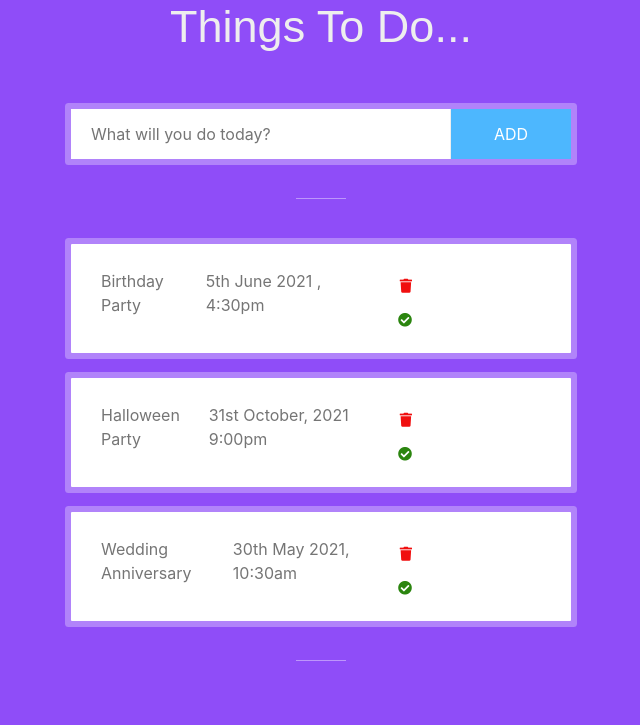
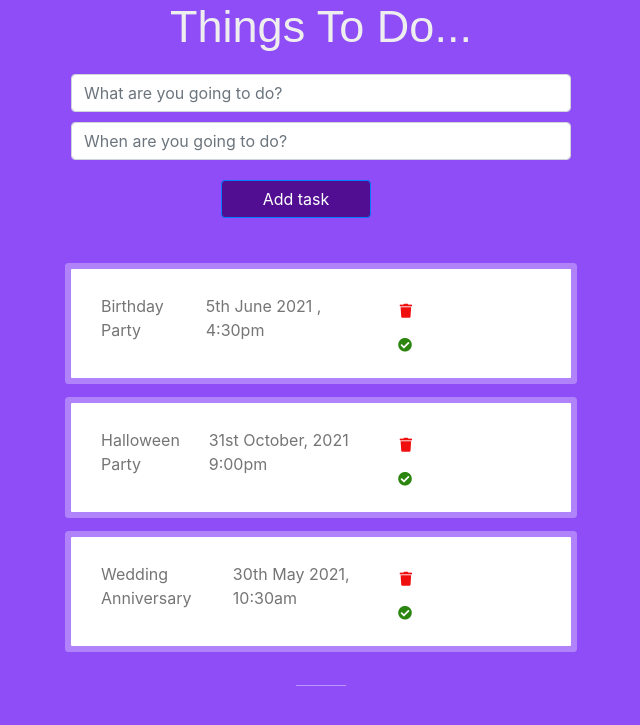
Before and after one commit to DeeAnnEye/python-django-todo, a Django app: page /todo/tasks/ in a window 1280 px wide. Shown: the top 725 px of the page, without its empty margins (319-959 px from the left). Run offline with Django 3.2, Linux system fonts and the light colour scheme; data comes from the database, SQL or seed files in the repository; some libraries are stand-ins or nearby versions.

Commit message:
Change task template

```diff
--- a/todo/static/css/style.css
+++ b/todo/static/css/style.css
@@ -6,10 +6,21 @@
   background: #fff;
   padding: 0 120px 0 0;
   border-radius: 1px;
-  margin-top: 200px;
+  /* margin-top: 100px; */
   box-shadow: 0px 0px 0px 6px rgba(255, 255, 255, 0.3);
 }
 
+.add-task {
+  margin-top: 10px;
+  margin-bottom: 10px;
+  width: 150px;
+  margin-left: 30%;
+  background-color: rgb(82, 14, 146);
+}
+
+.todo-task{
+  margin-bottom: 10px;
+}
 .fl-wrap {
   float: left;
   width: 100%;
@@ -70,7 +81,7 @@
   display: flex;
   flex-direction: column;
   max-width: 500px;
-  margin: 30px auto;
+  margin:  auto;
   position: relative;
 }
 
@@ -161,5 +172,10 @@
   color: #eee;
   text-align: center;
   font-size: 45px;
+  margin-bottom: 20px;
   font-family: Arial, Helvetica, sans-serif;
 }
+
+#todo-list-item {
+  margin-bottom: 10px;
+}
--- a/todo/templates/todo/tasks.html
+++ b/todo/templates/todo/tasks.html
@@ -12,26 +12,16 @@
     <div class="col-md-12">
       <h2>Things To Do...</h2>
       <div class="main-todo-input-wrap">
-        <div class="main-todo-input fl-wrap">
-          <div class="main-todo-input-item">
+       <!-- <div class="main-todo-input fl-wrap">
+          <div class="main-todo-input-item"> -->
             <form action = "" method = "POST">
               {% csrf_token %}
-              <input
-            type="text"
-            id="todo-list-item"
-            name="todo-task"
-            placeholder="What will you do today?"
-          />
-            <!-- <input
-              type="text"
-              id="todo-list-item"
-              name="todo-date"
-              placeholder="When are you going to do it?"
-            />             -->
-          </div>
-          <button id="submit" type="submit" class="add-items main-search-button">ADD</button>
+              <input type="text" class="form-control todo-task" id="exampleInputEmail1" placeholder="What are you going to do?">
+              <input type="text" class="form-control todo-task" id="exampleInputEmail1" placeholder="When are you going to do?">
+            <button id="submit" type="submit" class=" add-task btn btn-primary">Add task</button>
+          <!-- </div>           -->
         </form>
-        </div>
+        <!-- </div> -->
       </div>
     </div>
   </div>
```
